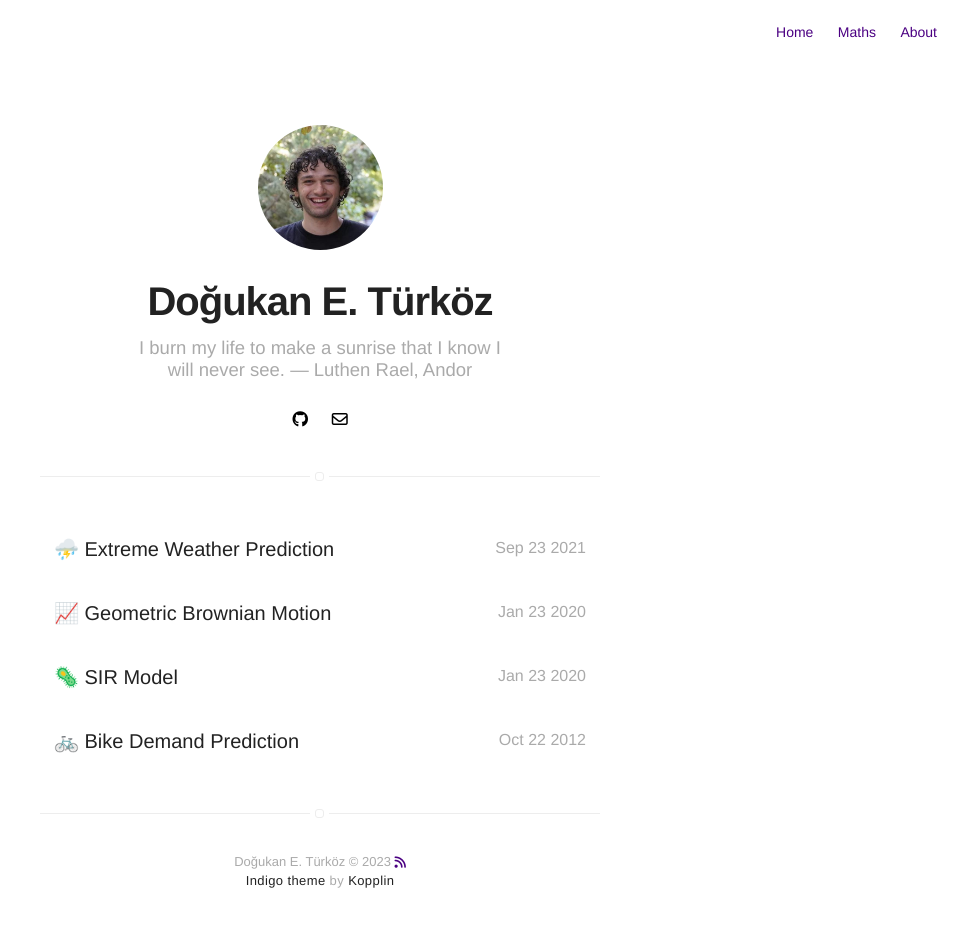
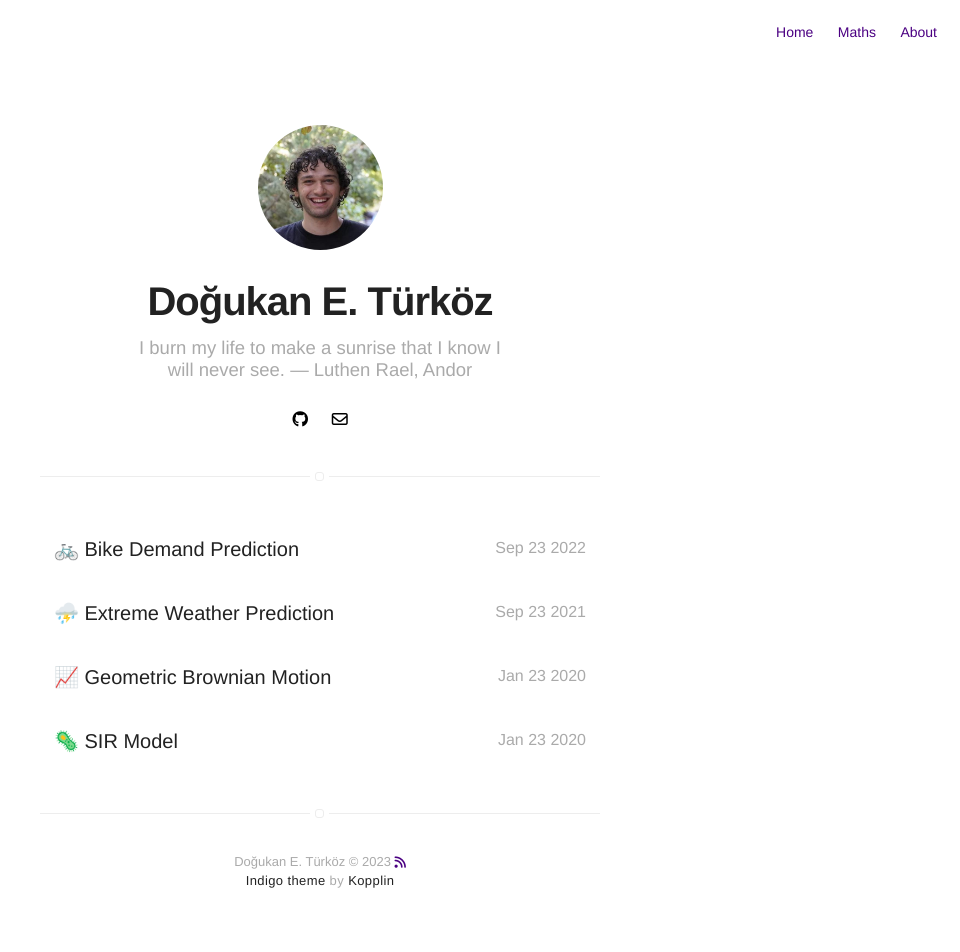
Before and after one commit to dodoturkoz/dodoturkoz.github.io, a Jekyll site: the page built from projects.html, in a window 1280 px wide. Shown: the whole page, without its empty margins (320-1280 px from the left). Built offline with Jekyll 4.4.1, drawn with Linux system fonts in a browser that asks for light colours; nearby versions of some CDN libraries.

Commit message:
small date fix

```diff
--- a/_posts/2016-01-23-bike-demand-prediction.markdown
+++ b/_posts/2016-01-23-bike-demand-prediction.markdown
@@ -1,7 +1,7 @@
 ---
 title: "🚲 Bike Demand Prediction"
 layout: post
-date: 12-10-22 22:10
+date: 2022-09-23 22:44
 tag: jekyll
 image: https://sergiokopplin.github.io/indigo/assets/images/jekyll-logo-light-solid.png
 headerImage: false
```
